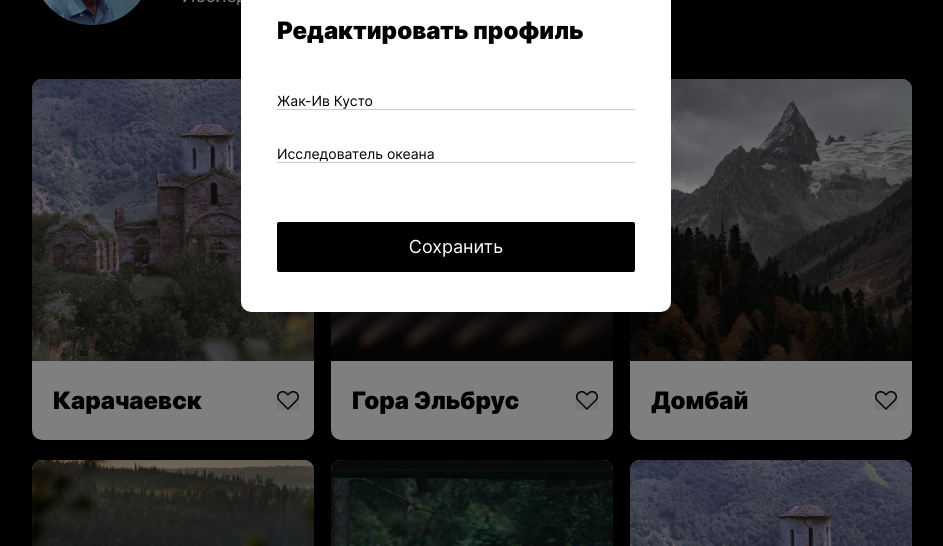
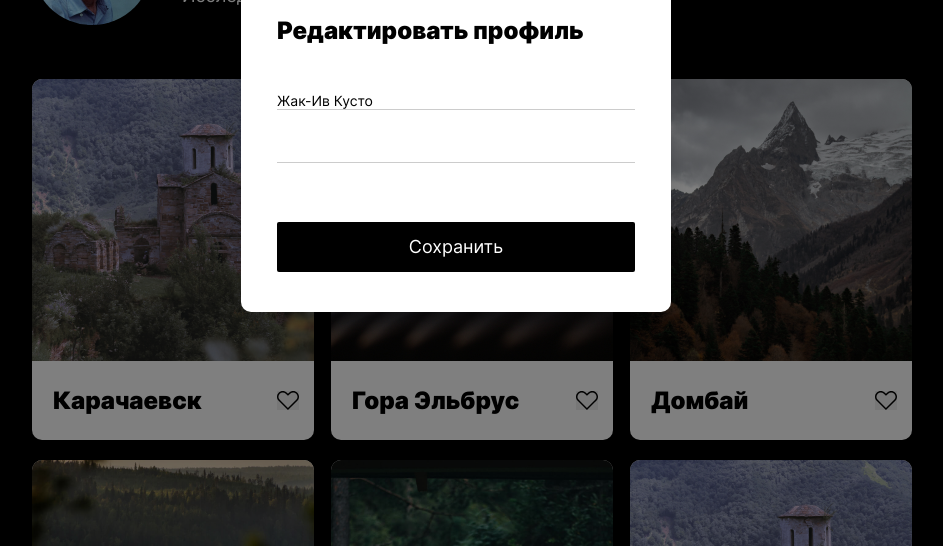
Before and after one commit to DARIANED/mesto, a plain HTML site: page index.html in a window 1280 px wide. Both pictures are taken after a click on the button 674 px from the left and 209 px from the top of the page. Shown: the part 254-800 px from the top of the page, without its empty margins (168-1111 px from the left). Drawn offline with Linux system fonts and the light colour scheme.

Commit message:
коммит 10

```diff
--- a/index.html
+++ b/index.html
@@ -81,7 +81,7 @@
             <form name="popup" action="#" class="popup__form">
                 <input class="popup__input popup__input_form_name" type="text" name="name" placeholder="Имя"
                     value=" ">
-                <input class="popup__input popup__inpu_formt_job" type="text" name="job" placeholder="О себе"
+                <input class="popup__input popup__inpu_form_job" type="text" name="job" placeholder="О себе"
                     value=" ">
                 <button class="popup__submit-button" aria-label="Сохранить" type="submit">Сохранить</button>
             </form>
```
